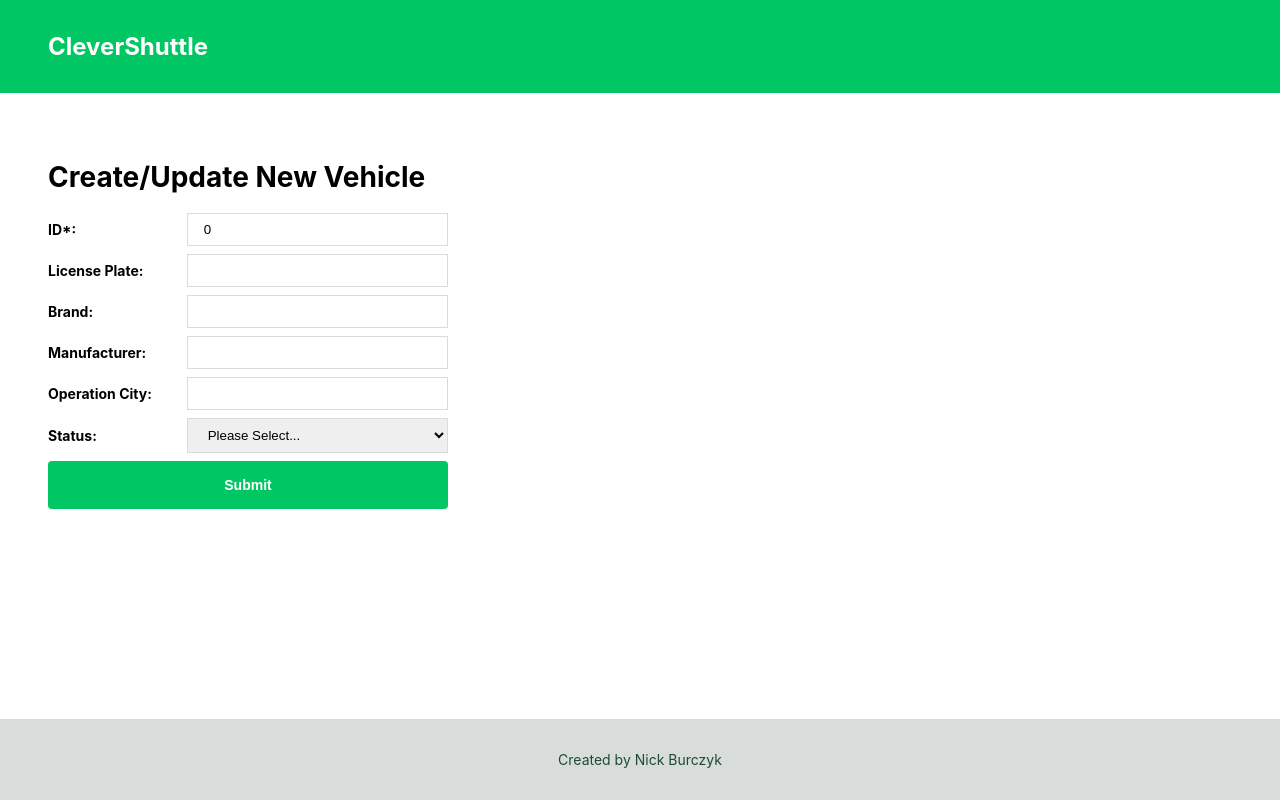
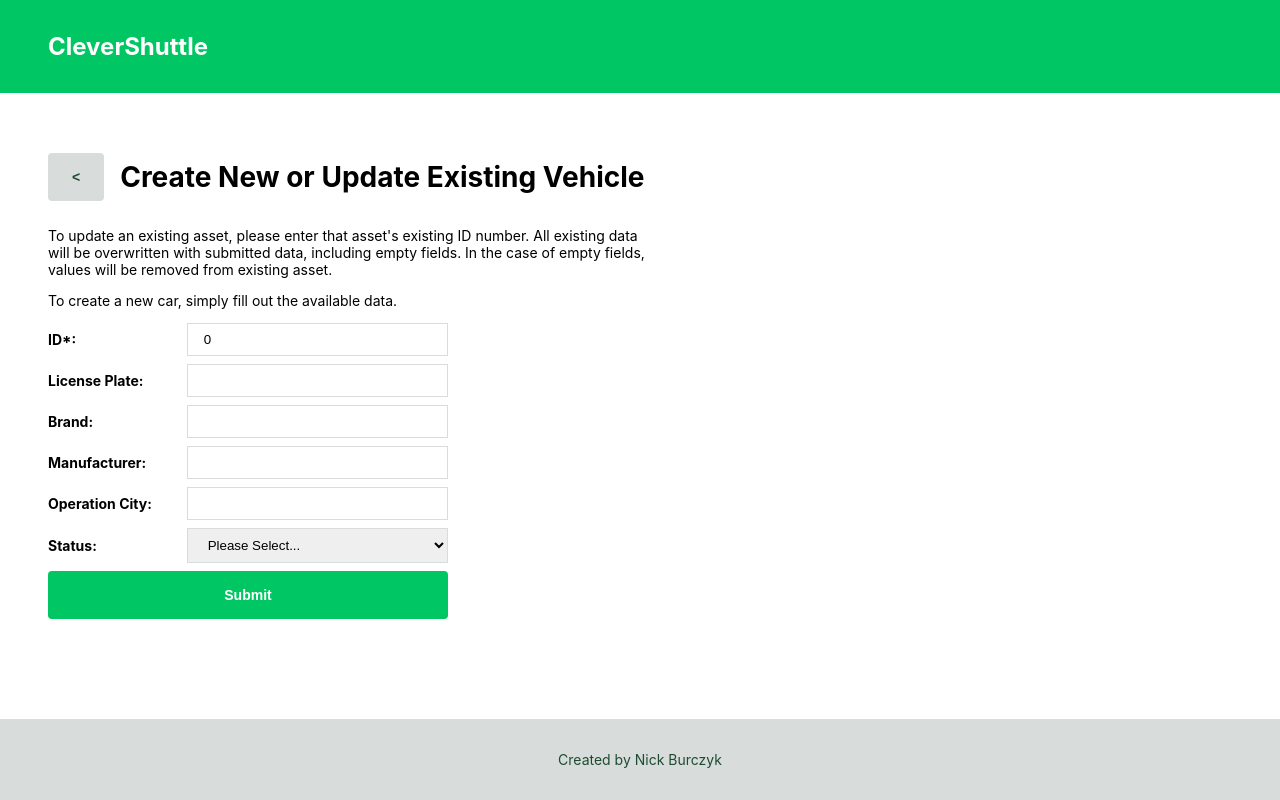
Before and after one commit to nickburczyk/clever-shuttle, a React (Create React App) app: page /create in a window 1280 px wide. Built offline with nearby package versions, Linux system fonts and the light colour scheme.

Commit message:
Add some navigation

```diff
--- a/src/App.css
+++ b/src/App.css
@@ -20,9 +20,18 @@
     text-decoration: none;
 }
 
+.btn:not(:last-of-type) {
+    margin-right: 1rem;
+}
+
 .btn.primary {
     background-color: #00C763;
     color: white;
+}
+
+.btn.secondary {
+    background-color: #d8dddb;
+    color: #1e4b32
 }
 
 input {
--- /dev/null
+++ b/src/components/PageHeader/PageHeader.tsx
@@ -0,0 +1,19 @@
+import styles from './styles.module.css'
+import { useNavigate } from 'react-router-dom'
+
+interface Props {
+    title: string;
+}
+
+const PageHeader = ({title}:Props) => {
+    const nav = useNavigate()
+
+    return(
+        <div className={styles.heading}>
+            <button className='btn secondary' onClick={()=>nav(-1)}>{" < "}</button>
+            <h1>{title}</h1>
+        </div>
+    )
+}
+
+export default PageHeader
--- /dev/null
+++ b/src/components/PageHeader/styles.module.css
@@ -0,0 +1,5 @@
+.heading {
+    display: flex;
+    align-items: center;
+    gap: 1rem;
+}
--- a/src/components/SearchBox/SearchBox.tsx
+++ b/src/components/SearchBox/SearchBox.tsx
@@ -15,7 +15,7 @@
     }
 
     const handleSearch = () => {
-        nav(`./profile/${query}`)
+        nav(`/profile/${query}`)
     }
 
     return (
--- a/src/components/SearchBox/searchBox.module.css
+++ b/src/components/SearchBox/searchBox.module.css
@@ -1,5 +1,5 @@
 .wrapper {
-    margin-top: 1rem;
+    margin: 1rem 0;
 }
 
 .input {
--- a/src/pages/All.tsx
+++ b/src/pages/All.tsx
@@ -1,14 +1,20 @@
+import { useEffect } from "react"
+import PageHeader from "../components/PageHeader/PageHeader"
 import Table from "../components/Table/Table"
 import useAllCars from "../hooks/useAllCars"
 
 const AllCars = () => {
     const {cars, updateCars} = useAllCars()
 
+    useEffect(()=>{
+        updateCars()
+    }, [])
+
     if (!cars) return <>Loading...</>
 
     return(
         <>
-            <h1>All Cars</h1>
+            <PageHeader title="All Cars"/>
             <Table cars={cars}/>
         </>
     )
--- a/src/pages/Create.tsx
+++ b/src/pages/Create.tsx
@@ -1,11 +1,18 @@
-import { useState } from "react"
 import CreateCarForm from "../components/CreateCarForm/CreateCarForm"
-import { CreateCarPayload } from "../lib/types"
+import PageHeader from "../components/PageHeader/PageHeader"
 
+const p = {maxWidth: 600}
 const Create = () => {
     return (
         <>
-            <h1>Create/Update New Vehicle</h1>
+            <PageHeader title="Create New or Update Existing Vehicle"/>
+            <p style={p}>
+                To update an existing asset, please enter that asset's existing ID number. All existing
+                data will be overwritten with submitted data, including empty fields. In the case of
+                empty fields, values will be removed from existing asset.
+
+            </p>
+            <p style={p}>To create a new car, simply fill out the available data.</p>
             <CreateCarForm/>
         </>
     )
--- a/src/pages/Home.tsx
+++ b/src/pages/Home.tsx
@@ -7,6 +7,7 @@
         <>
             <h1>Welcome to Fleet Manager</h1>
             <button className={'btn primary'} onClick={()=>nav('/all')}>Lookup All Cars</button>
+            <button className={'btn primary'} onClick={()=>nav('/create')}>Create/Update Existing</button>
             <SearchBox/>
         </>
     )
--- a/src/pages/Profile.tsx
+++ b/src/pages/Profile.tsx
@@ -1,20 +1,26 @@
 import { useParams, useNavigate } from 'react-router-dom'
 import Details from "../components/Details/Details"
+import PageHeader from '../components/PageHeader/PageHeader'
+import SearchBox from '../components/SearchBox/SearchBox'
 import useCar from "../hooks/useCar"
 
 const Profile = () => {
     const { id } = useParams()
     const nav = useNavigate()
     const { car, error, resolved } = useCar(id)
+    console.log(car, error, resolved)
 
-    if (!id) return <>No ID provided.</>
-    if (!resolved) return <>Loading...</>
-    if (error) return <>{error}</>
+    const renderChildren = () => {
+        if (!id) return <p>No ID Provided.</p>
+        if (!resolved) return <p>Loading...</p>
+        if (error) return <p>{error}</p>
+        return <Details car={car}/>
+    }
 
     return (
         <>
-            <h1>Car Details</h1>
-            <Details car={car}/>
+            <PageHeader title="Vehicle Details"/>
+            {renderChildren()}
             <button
                 className="btn primary"
                 onClick={() => nav(-1)}
```
